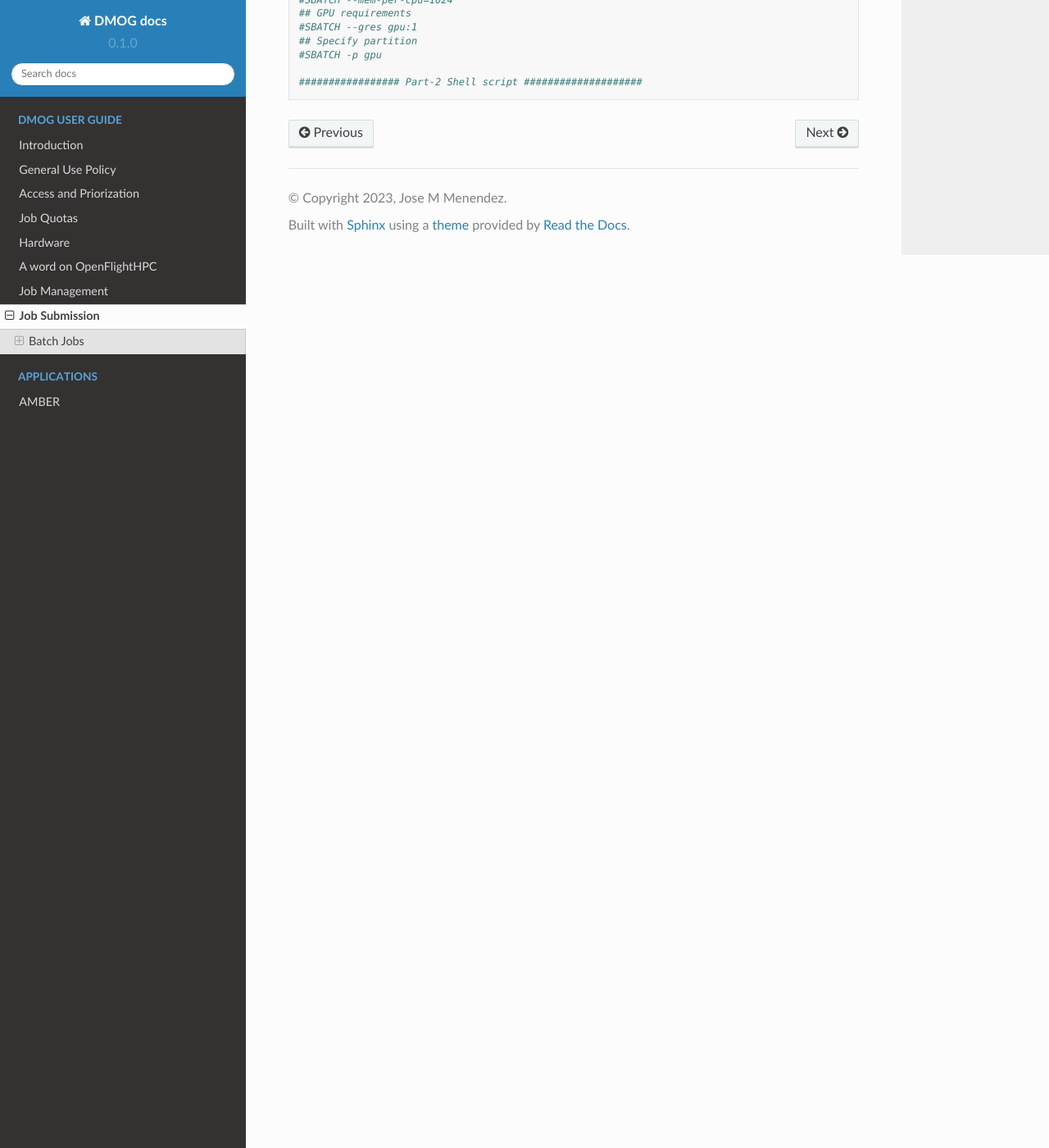
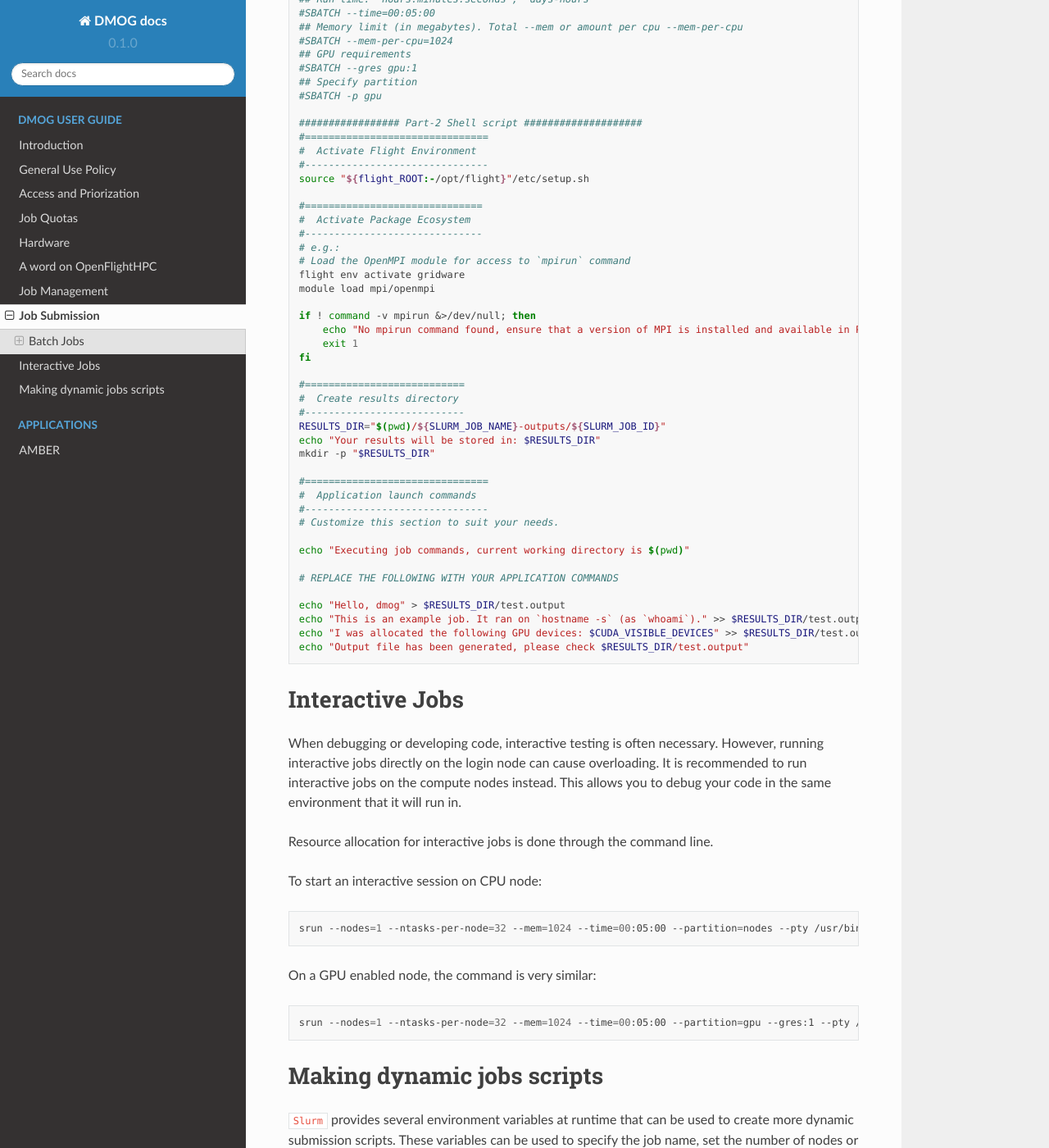
Before and after one commit to jm130/dmogdocs, a Sphinx documentation site: the page built from docs/source/user/jobsubmission.rst, in a window 1280 px wide and 1400 px high, scrolled down 3619 px. Shown: the whole window at 82% size. Built offline with Sphinx 7.4.7 and the Read the Docs theme 2.0.0, drawn with Linux system fonts in a browser that asks for light colours; some of the changed text lies outside the part shown.

Commit message:
Update jobsubmission.rst

```diff
--- a/docs/source/user/jobsubmission.rst
+++ b/docs/source/user/jobsubmission.rst
@@ -14,8 +14,8 @@ which will override the ones embedded in the job script.
 
 Here are some examples of job submission scripts.
 
- Serial job
- ~~~~~~~~~~
+Serial job
+~~~~~~~~~~
 
 .. code-block:: bash
 
@@ -213,3 +213,89 @@ GPU job
    #SBATCH -p gpu
 
    ################# Part-2 Shell script ####################
+   #===============================
+   #  Activate Flight Environment
+   #-------------------------------
+   source "${flight_ROOT:-/opt/flight}"/etc/setup.sh
+
+   #==============================
+   #  Activate Package Ecosystem
+   #------------------------------
+   # e.g.:
+   # Load the OpenMPI module for access to `mpirun` command
+   flight env activate gridware
+   module load mpi/openmpi
+
+   if ! command -v mpirun &>/dev/null; then
+       echo "No mpirun command found, ensure that a version of MPI is installed and available in PATH" >&2
+       exit 1
+   fi
+
+   #===========================
+   #  Create results directory
+   #---------------------------
+   RESULTS_DIR="$(pwd)/${SLURM_JOB_NAME}-outputs/${SLURM_JOB_ID}"
+   echo "Your results will be stored in: $RESULTS_DIR"
+   mkdir -p "$RESULTS_DIR"
+
+   #===============================
+   #  Application launch commands
+   #-------------------------------
+   # Customize this section to suit your needs.
+
+   echo "Executing job commands, current working directory is $(pwd)"
+
+   # REPLACE THE FOLLOWING WITH YOUR APPLICATION COMMANDS
+
+   echo "Hello, dmog" > $RESULTS_DIR/test.output
+   echo "This is an example job. It ran on `hostname -s` (as `whoami`)." >> $RESULTS_DIR/test.output
+   echo "I was allocated the following GPU devices: $CUDA_VISIBLE_DEVICES" >> $RESULTS_DIR/test.output
+   echo "Output file has been generated, please check $RESULTS_DIR/test.output"
+
+Interactive Jobs
+================
+
+When debugging or developing code, interactive testing is often necessary. However, running interactive jobs
+directly on the login node can cause overloading. It is recommended to run interactive jobs on the compute nodes
+instead. This allows you to debug your code in the same environment that it will run in.
+
+Resource allocation for interactive jobs is done through the command line.
+
+To start an interactive session on CPU node:
+
+.. code-block:: bash
+
+   srun --nodes=1 --ntasks-per-node=32 --mem=1024 --time=00:05:00 --partition=nodes --pty /usr/bin/bash
+
+On a GPU enabled node, the command is very similar:
+
+.. code-block:: bash
+
+   srun --nodes=1 --ntasks-per-node=32 --mem=1024 --time=00:05:00 --partition=gpu --gres:1 --pty /usr/bin/bash
+
+Making dynamic jobs scripts
+===========================
+
+``Slurm`` provides several environment variables at runtime that can be used to create more dynamic submission scripts.
+These variables can be used to specify the job name, set the number of nodes or tasks, and much more.
+Here are some of the main environment variables that Slurm creates at runtime:
+
+* ``SLURM_JOB_NAME``: The name of the job
+* ``SLURM_JOB_ID``: The job ID number
+* ``SLURM_JOB_CPUS_PER_NODE``: The number of CPUs per node
+* ``SLURM_JOB_NODELIST``: The list of nodes allocated to the job
+* ``SLURM_ARRAY_TASK_ID``: The index of the job within an array job
+
+In addition, ``Slurm`` also supports using format characters in submission scripts to define directives.
+These format characters can be used to dynamically specify options such as the output file name or the number
+of nodes to use. Here are some of the most common format characters:
+
+*	``%j``: Job ID
+*	``%N``: Node name
+*	``%u``: User name
+*	``%a``: Array job ID
+*	``%A``: Array job ID range
+
+By using these environment variables and format characters, you can create more dynamic and flexible submission scripts
+that can adapt to different job requirements. For example, you can use the ``%j`` format character to dynamically specify
+the output file name based on the job ID, or use the ``SLURM_JOB_CPUS_PER_NODE`` variable to dynamically set the number of CPUs to use.
```
